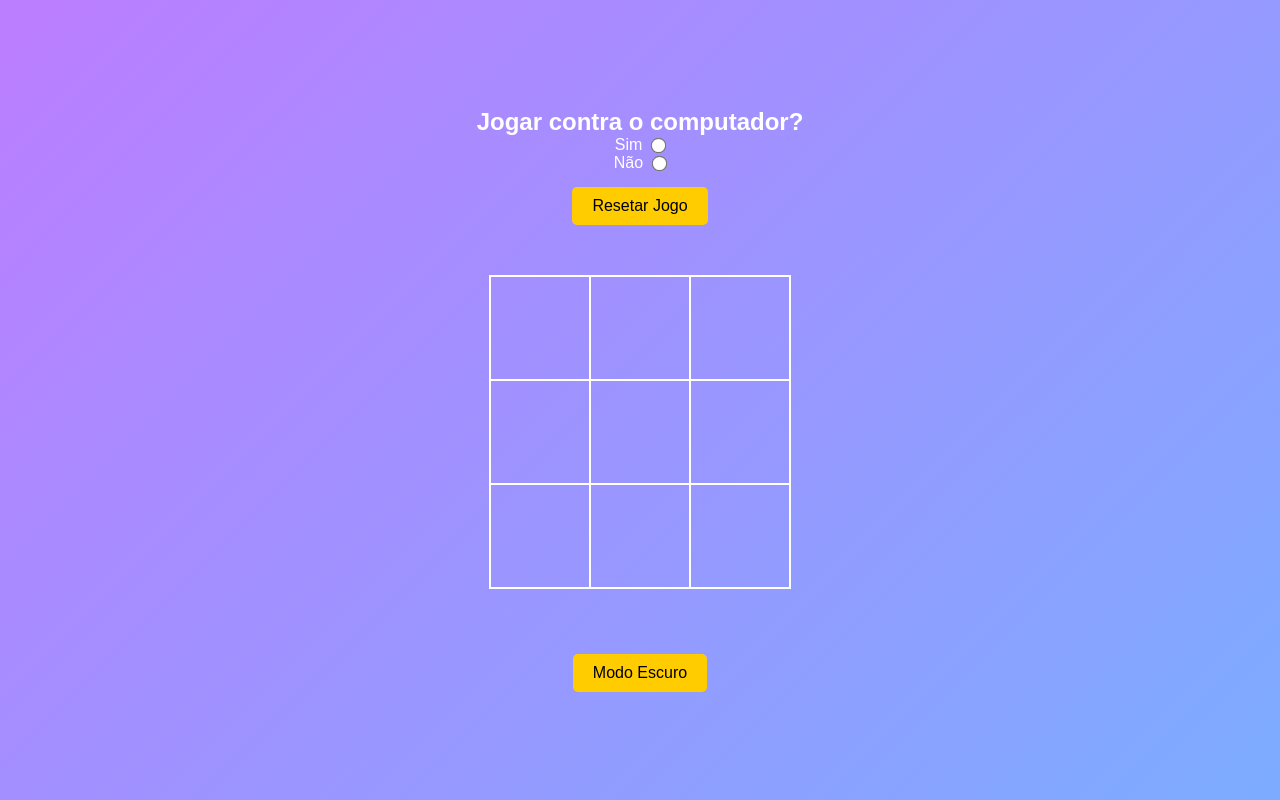
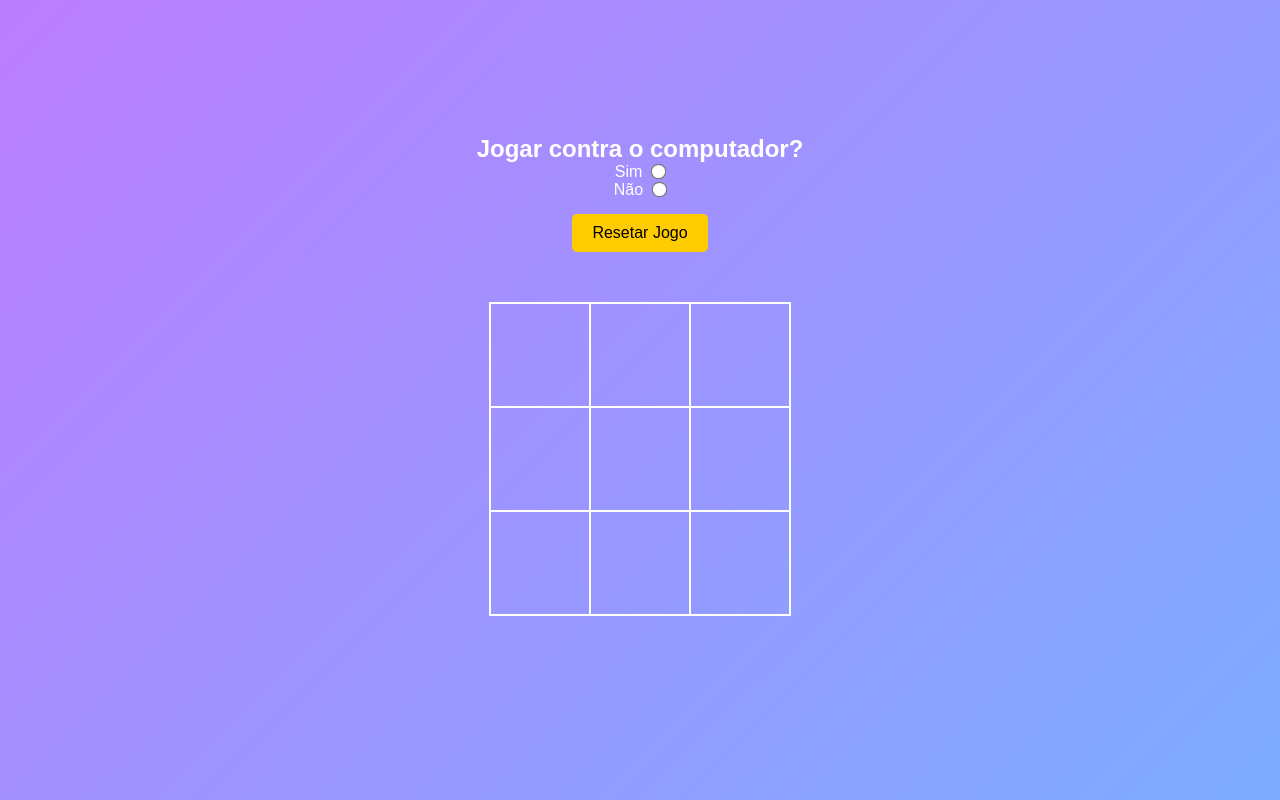
Before and after one commit to cauagreg/jogovelha, a plain HTML site: page index.html in a window 1280 px wide. Drawn offline with Linux system fonts and the light colour scheme.

Commit message:
Update index.html

```diff
--- a/index.html
+++ b/index.html
@@ -59,7 +59,6 @@
                 <div id="resultado"></div>
             </div>
         </div>
-        <button id="toggle-theme" onclick="toggleTheme()">Modo Escuro</button>
     </main>
 
     <script src="js/js.js"></script>
```
